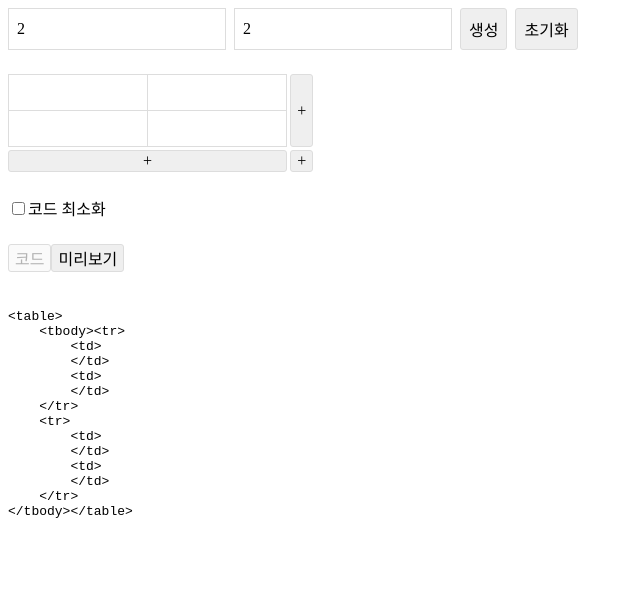
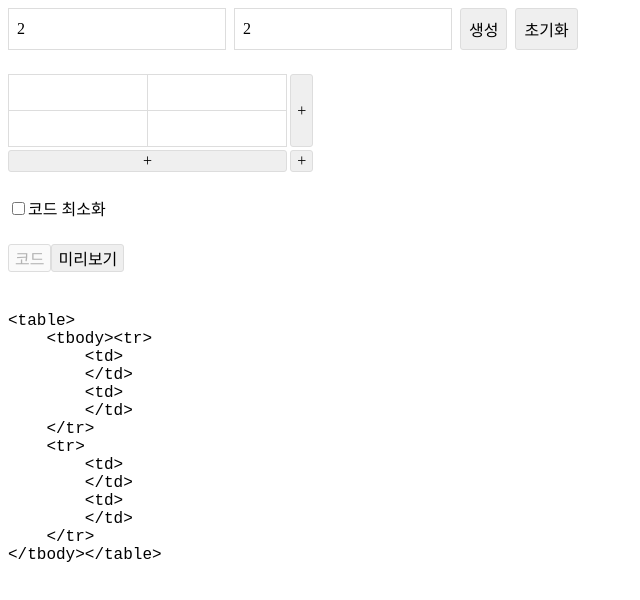
Before and after one commit to lauichan/table-generator, a React (Vite) app: page / in a window 1280 px wide. Shown: the top 600 px of the page, without its empty margins (0-640 px from the left). Built offline with nearby package versions, Linux system fonts and the light colour scheme.

Commit message:
style: 글로벌 스타일 폰트 크기 수정

```diff
--- a/src/index.css
+++ b/src/index.css
@@ -1,3 +1,7 @@
+body {
+  font-size: 16px;
+}
+
 ul {
   margin: 0;
   padding: 0;
@@ -29,13 +33,6 @@ td {
   padding: 7px 9px;
 }
 
-.table {
-  position: relative;
-  display: inline-block;
-  margin-right: 24px;
-  margin-bottom: 22px;
-}
-
 button {
   outline: none;
   border: 1px solid #ddd;
```
